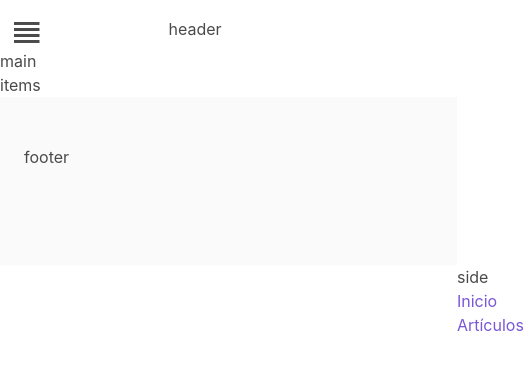
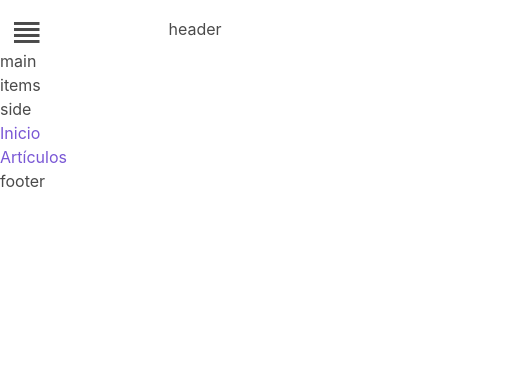
Before and after one commit to alexvkcr/shop, a Vue app in the folder shop/: page /items in a window 390 px wide. Shown: the top 370 px of the page, 524 px wide, since content can reach past the window. Built offline with nearby package versions, Linux system fonts and the light colour scheme.

Commit message:
SideBar Component

```diff
--- a/shop/src/App.vue
+++ b/shop/src/App.vue
@@ -1,14 +1,9 @@
 <template>
   <div id="app">
     <app-header class="header"></app-header>
-    <aside class="sidebar">side
-      <ul>
-        <li><router-link to="/">Inicio</router-link></li>
-        <li><router-link to="/items">Artículos</router-link></li>
-      </ul>
-    </aside>
+    <side-bar class="side-bar"></side-bar>
     <div class="main">main<router-view></router-view></div>
-    <footer class="footer">footer</footer>
+    <footer class="footr">footer</footer>
   </div>
 </template>
 
@@ -16,11 +11,12 @@
 <script>
 
 import AppHeader from './components/AppHeader.vue'
+import SideBar from './components/SideBar.vue'
 
 export default {
   name: 'app',
   components: {
-    AppHeader
+    AppHeader, SideBar
   }
 }
 </script>
--- /dev/null
+++ b/shop/src/components/SideBar.vue
@@ -0,0 +1,29 @@
+<template>
+  <div id="SideBar">
+    <aside class="sidebar">side
+      <ul>
+        <li><router-link to="/">Inicio</router-link></li>
+        <li><router-link to="/items">Artículos</router-link></li>
+      </ul>
+    </aside>
+  </div>
+</template>
+
+<script>
+
+
+export default {
+  name: 'SideBar'
+}
+</script>
+
+<style>
+#SideBar {
+}
+
+@media screen and (max-width: 490px) {
+  @SideBar{
+    display: unset;
+  }
+}
+</style>
```
